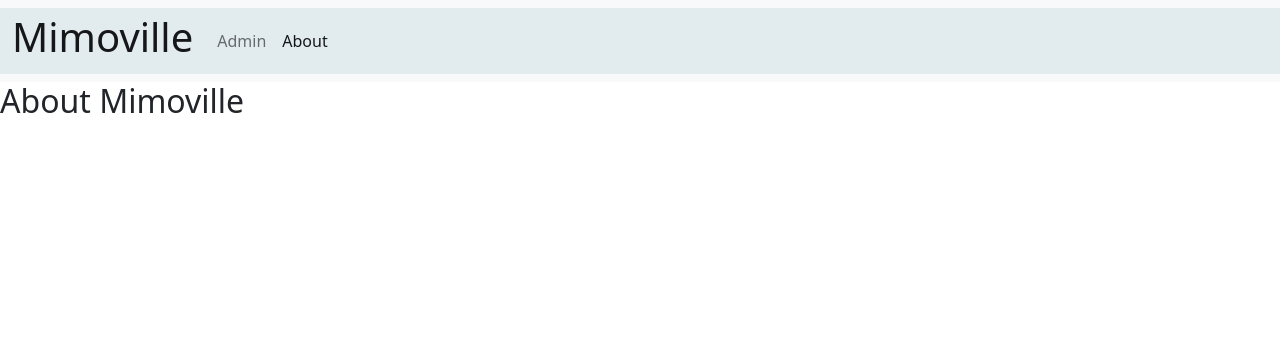
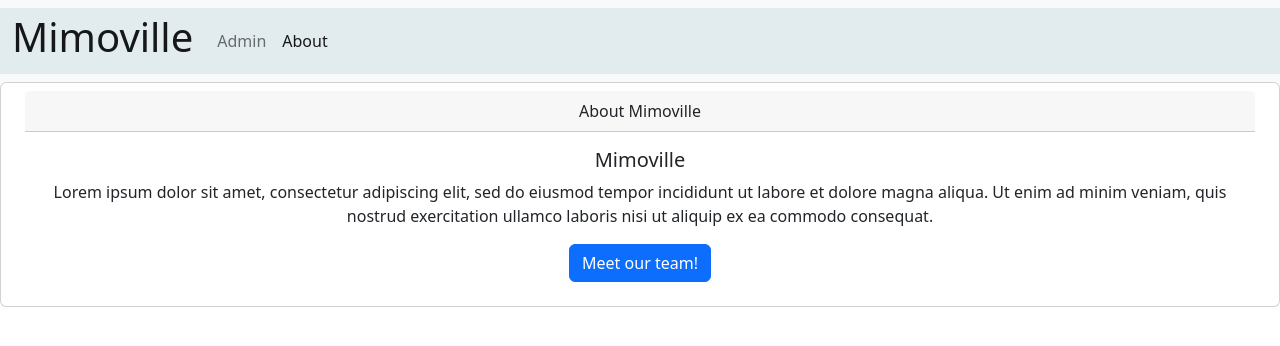
Before and after one commit to mimodevs/C12-mimoville, a React (Create React App) app in the folder client/: page /about in a window 1280 px wide. Shown: the top 346 px of the page. Built offline with nearby package versions, Linux system fonts and the light colour scheme.

Commit message:
Update AboutPage.js

```diff
--- a/client/src/pages/AboutPage.js
+++ b/client/src/pages/AboutPage.js
@@ -1,11 +1,22 @@
 import React from "react";
 
 const AboutPage = () => {
-    return(
-        <main>
-            <h2>About Mimoville</h2>
-        </main>
-    );
+  return (
+    <main>
+      <div className="card px-4 py-2 text-center">
+        <div className="card-header">About Mimoville</div>
+        <div className="card-body">
+          <h5 className="card-title">Mimoville</h5>
+          <p className="card-text">
+          Lorem ipsum dolor sit amet, consectetur adipiscing elit, sed do eiusmod tempor incididunt ut labore et dolore magna aliqua. Ut enim ad minim veniam, quis nostrud exercitation ullamco laboris nisi ut aliquip ex ea commodo consequat.
+          </p>
+          <a href="#" className="btn btn-primary">
+            Meet our team!
+          </a>
+        </div>
+      </div>
+    </main>
+  );
 };
 
 export default AboutPage;
```
